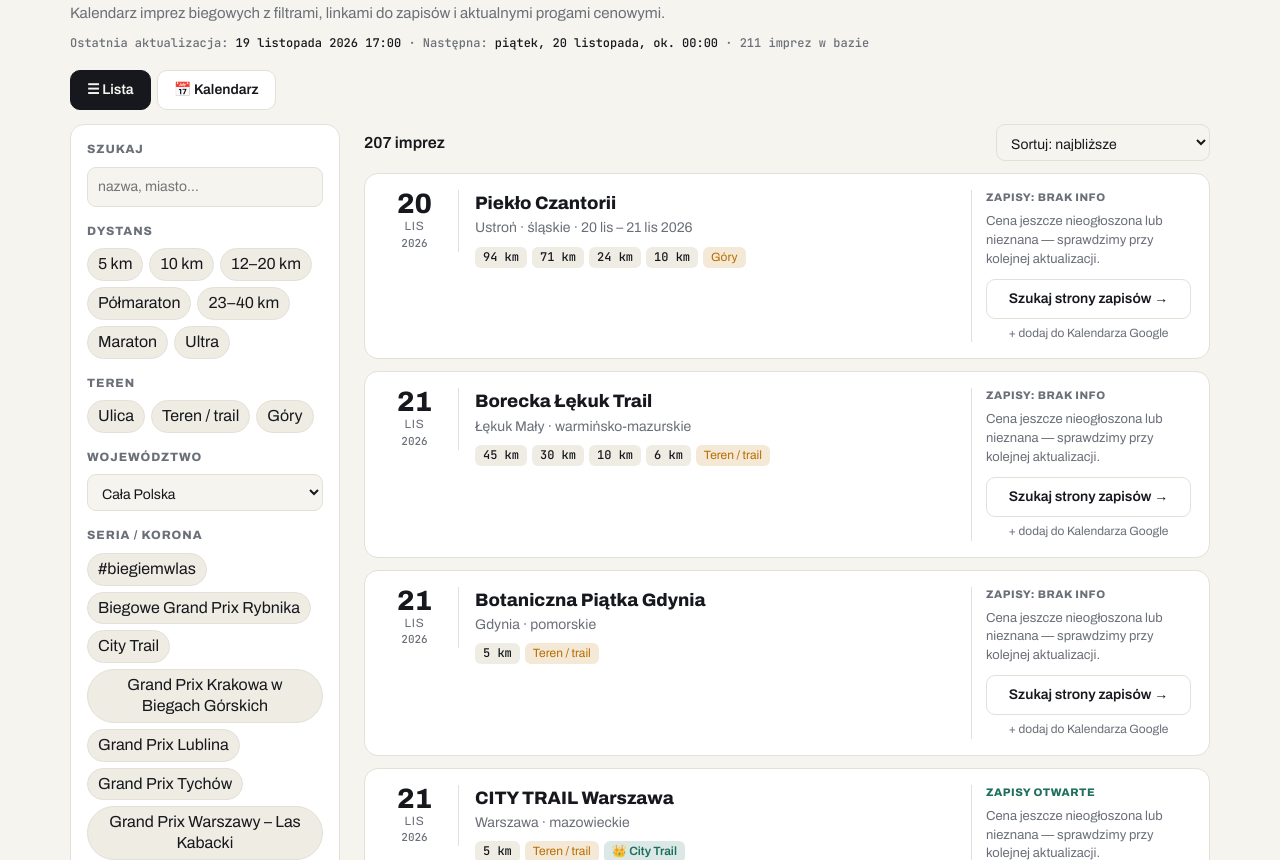
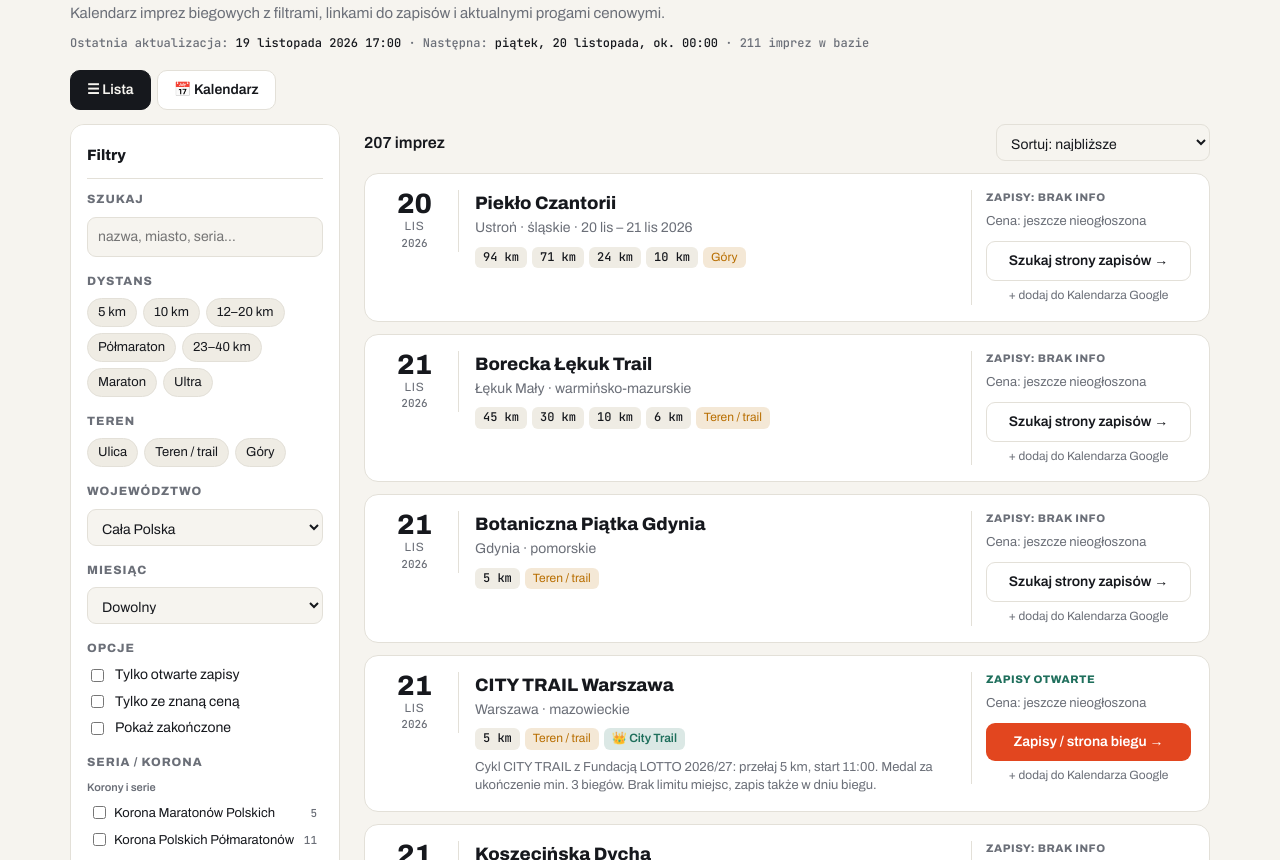
Before and after one commit to Lenny669/biegi-polska, a plain HTML site: page index.html in a window 1280 px wide. Shown: the part 92-952 px from the top of the page. Drawn offline with Linux system fonts and the light colour scheme.

Commit message:
Panel filtrów: przyklejony z własnym przewijaniem, poprawione rozmiary przycisków, serie jako pogrupowana lista z liczbą biegów, pasek aktywnych filtrów do usuwania jednym kliknięciem, krótszy tekst przy braku ceny
Co-Authored-By: Claude Opus 5.5 <noreply@anthropic.com>
Claude-Session: https://claude.ai/code/session_01RrJMCAUBkP3eBFjRLRYuZi

```diff
--- a/index.html
+++ b/index.html
@@ -23,7 +23,7 @@ h1 span{color:var(--accent)}
 .meta{font-family:"JetBrains Mono",monospace;font-size:12px;color:var(--mute);margin-top:10px}
 .wrap{max-width:1180px;margin:0 auto;padding:0 20px 60px;display:grid;grid-template-columns:270px 1fr;gap:24px}
 @media(max-width:860px){.wrap{grid-template-columns:1fr}}
-aside{position:sticky;top:12px;align-self:start;background:var(--card);border:1px solid var(--line);border-radius:14px;padding:16px}
+aside{position:sticky;top:12px;align-self:start;max-height:calc(100vh - 24px);overflow-y:auto;overscroll-behavior:contain;scrollbar-width:thin;scrollbar-color:var(--line) transparent;background:var(--card);border:1px solid var(--line);border-radius:14px;padding:14px 16px 16px}
 @media(max-width:860px){aside{position:static}}
 aside h3{font-size:12px;text-transform:uppercase;letter-spacing:.08em;color:var(--mute);margin:16px 0 8px}
 aside h3:first-of-type{margin-top:0}
@@ -32,7 +32,7 @@ input[type=search],select{width:100%;padding:9px 10px;border:1px solid var(--lin
 .chip{border:1px solid var(--line);background:var(--chip);color:var(--ink);padding:5px 10px;border-radius:999px;font-size:13px;cursor:pointer;user-select:none}
 .chip.on{background:var(--ink);color:var(--bg);border-color:var(--ink)}
 label.tg{display:flex;gap:8px;align-items:center;font-size:14px;margin-top:6px;cursor:pointer}
-.reset{margin-top:14px;width:100%;padding:8px;border-radius:9px;border:1px dashed var(--line);background:none;color:var(--mute);cursor:pointer;font:inherit}
+.reset{display:none}
 .bar{display:flex;justify-content:space-between;align-items:center;gap:12px;margin-bottom:12px;flex-wrap:wrap}
 .count{font-weight:600}
 .bar select{width:auto}
@@ -113,7 +113,24 @@ footer{max-width:1180px;margin:0 auto;padding:0 20px 40px;color:var(--mute);font
 .ftoggle{display:none;width:100%;margin-bottom:10px}
 @media(max-width:860px){.ftoggle{display:block}aside.closed>*:not(.ftoggle){display:none}}
 
-.chip{font:inherit;line-height:1.3}
+.chip{font-family:inherit;font-size:13px;line-height:1.3;white-space:nowrap;-webkit-appearance:none;appearance:none;margin:0}
+.chip:hover{border-color:var(--mute)}
+.ahead{display:flex;justify-content:space-between;align-items:center;margin:-2px 0 12px;padding-bottom:10px;border-bottom:1px solid var(--line);position:sticky;top:-14px;background:var(--card);z-index:2;padding-top:4px}
+.ahead b{font-size:15px}
+.ahead .af{font-size:12px;color:var(--accent);font-weight:600;margin-left:6px}
+.linkbtn{background:none;border:0;color:var(--mute);font:inherit;font-size:13px;cursor:pointer;padding:4px 6px;border-radius:6px}
+.linkbtn:hover{color:var(--ink);background:var(--chip)}
+.grp{font-size:11px;color:var(--mute);margin:10px 0 4px;font-weight:600}
+.grp:first-child{margin-top:0}
+.opts{display:flex;flex-direction:column;gap:1px}
+.opt{display:flex;align-items:flex-start;gap:8px;font-size:13px;line-height:1.3;padding:5px 6px;border-radius:7px;cursor:pointer}
+.opt:hover{background:var(--chip)}
+.opt input{margin:1px 0 0;accent-color:var(--accent);flex:none}
+.opt span{flex:1}
+.opt .n{flex:none;font-family:"JetBrains Mono",monospace;font-size:11px;color:var(--mute);padding-top:1px}
+.opt.on span{font-weight:600}
+input[type=checkbox]{accent-color:var(--accent)}
+@media(max-width:860px){aside{position:static;max-height:none;overflow:visible}.ahead{position:static}}
 .cyc{font:inherit}
 .t.s{background:rgba(31,111,92,.14)}
 .t.trail{background:rgba(184,110,0,.14)}
@@ -123,6 +140,11 @@ footer{max-width:1180px;margin:0 auto;padding:0 20px 40px;color:var(--mute);font
   .t.trail{background:color-mix(in srgb,var(--warn) 16%,transparent)}
   .ev.ap{background:color-mix(in srgb,var(--c) 18%,transparent)}
 }
+.activebar{display:flex;flex-wrap:wrap;gap:6px;margin:-4px 0 12px}
+.pill{display:inline-flex;align-items:center;gap:6px;font:inherit;font-size:12px;padding:4px 6px 4px 10px;border-radius:999px;border:1px solid var(--line);background:var(--card);color:var(--ink);cursor:pointer}
+.pill i{font-style:normal;color:var(--mute);font-size:14px;line-height:1}
+.pill:hover{border-color:var(--accent)}.pill:hover i{color:var(--accent)}
+.unk{font-size:13px;color:var(--mute)}
 [hidden]{display:none!important}
 </style>
 </head>
@@ -140,23 +162,23 @@ footer{max-width:1180px;margin:0 auto;padding:0 20px 40px;color:var(--mute);font
 <div class="wrap">
 <aside class="closed" id="aside">
   <button class="ib ftoggle" id="ftoggle">⚙ Pokaż filtry</button>
+  <div class="ahead"><div><b>Filtry</b><span class="af" id="af"></span></div><button type="button" class="linkbtn" id="reset">Wyczyść</button></div>
   <h3>Szukaj</h3>
-  <input type="search" id="q" placeholder="nazwa, miasto…">
+  <input type="search" id="q" placeholder="nazwa, miasto, seria…">
   <h3>Dystans</h3>
   <div class="chips" id="f-dist"></div>
   <h3>Teren</h3>
   <div class="chips" id="f-terrain"></div>
   <h3>Województwo</h3>
   <select id="f-voiv"><option value="">Cała Polska</option></select>
-  <h3>Seria / korona</h3>
-  <div class="chips" id="f-series"></div>
   <h3>Miesiąc</h3>
   <select id="f-month"><option value="">Dowolny</option></select>
   <h3>Opcje</h3>
   <label class="tg"><input type="checkbox" id="f-open"> Tylko otwarte zapisy</label>
   <label class="tg"><input type="checkbox" id="f-price"> Tylko ze znaną ceną</label>
   <label class="tg"><input type="checkbox" id="f-past"> Pokaż zakończone</label>
-  <button class="reset" id="reset">Wyczyść filtry</button>
+  <h3>Seria / korona</h3>
+  <div id="f-series"></div>
 </aside>
 
 <main>
@@ -169,6 +191,7 @@ footer{max-width:1180px;margin:0 auto;padding:0 20px 40px;color:var(--mute);font
       <option value="name">Sortuj: nazwa A–Z</option>
     </select>
   </div>
+  <div class="activebar" id="activebar" hidden></div>
   <div class="list" id="list"></div>
   <section id="calview" hidden>
     <div class="calbar">
@@ -288,7 +311,24 @@ function chips(el, items, set){
 chips($('f-dist'), DIST, state.dist);
 chips($('f-terrain'), TERR, state.terr);
 const allSeries=[...new Set(races.flatMap(r=>r.series))].sort((a,b)=>a.localeCompare(b,'pl'));
-chips($('f-series'), allSeries.map(s=>({k:s,l:s})), state.series);
+(function seriesList(){
+  const box=$('f-series'); const upcoming=r=>!isPast(r);
+  const cnt=s=>races.filter(r=>upcoming(r)&&r.series.includes(s)).length;
+  const isMain=s=>/^Korona|Złota Seria|UTMB|ITRA|Triada/.test(s);
+  const groups=[['Korony i serie',allSeries.filter(isMain)],['Cykle i Grand Prix',allSeries.filter(s=>!isMain(s))]];
+  groups.forEach(([title,list])=>{ if(!list.length) return;
+    const g=document.createElement('div'); g.className='grp'; g.textContent=title; box.appendChild(g);
+    const wrap=document.createElement('div'); wrap.className='opts'; box.appendChild(wrap);
+    list.forEach(s=>{
+      const l=document.createElement('label'); l.className='opt'; l.dataset.k=s;
+      const i=document.createElement('input'); i.type='checkbox';
+      const t=document.createElement('span'); t.textContent=s;
+      const n=document.createElement('span'); n.className='n'; n.textContent=cnt(s);
+      i.addEventListener('change',()=>{ i.checked?state.series.add(s):state.series.delete(s); l.classList.toggle('on',i.checked); render(); save(); });
+      l.append(i,t,n); wrap.appendChild(l);
+    });
+  });
+})();
 const vSel=$('f-voiv'); VOIVS.forEach(v=>vSel.add(new Option(v,v)));
 const mSel=$('f-month');
 const monthKeys=[...new Set(races.map(r=>r.date.slice(0,7)))].sort();
@@ -301,7 +341,7 @@ $('q').addEventListener('input',()=>{render();save();});
 
 function resetFilters(){
   state.dist.clear();state.terr.clear();state.series.clear();
-  document.querySelectorAll('.chip.on').forEach(c=>c.classList.remove('on'));
+  document.querySelectorAll('.chip.on,.opt.on').forEach(c=>c.classList.remove('on')); document.querySelectorAll('#f-series input').forEach(i=>i.checked=false);
   $('q').value='';vSel.value='';mSel.value='';$('f-open').checked=false;$('f-price').checked=false;$('f-past').checked=false;$('sort').value='date';
   try{localStorage.removeItem(STORE_KEY);}catch(e){}
   render();
@@ -313,7 +353,7 @@ function load(){
   let f=null; try{ f=JSON.parse(localStorage.getItem(STORE_KEY)||'null'); }catch(e){ f=null; }
   if(!f||typeof f!=='object') return;
   // przywracamy TYLKO wartości, które nadal istnieją na stronie (np. po zmianie nazwy serii)
-  const apply=(set,arr,box)=>{ if(!Array.isArray(arr)) return; arr.forEach(k=>{ const c=[...$(box).children].find(x=>x.dataset.k===k); if(c){ set.add(k); c.classList.add('on'); } }); };
+  const apply=(set,arr,box)=>{ if(!Array.isArray(arr)) return; arr.forEach(k=>{ const c=[...$(box).querySelectorAll('[data-k]')].find(x=>x.dataset.k===k); if(c){ set.add(k); c.classList.add('on'); const i=c.querySelector('input'); if(i) i.checked=true; } }); };
   apply(state.dist,f.d,'f-dist'); apply(state.terr,f.t,'f-terrain'); apply(state.series,f.s,'f-series');
   vSel.value=VOIVS.includes(f.v)?f.v:'';
   mSel.value=monthKeys.includes(f.m)?f.m:'';
@@ -367,7 +407,7 @@ function card(r){
     else priceHtml+=`<div class="until">cena końcowa</div>`;
     if(cp.next) priceHtml+=`<div class="next">potem: ${esc(cp.next.amount)} ${cur}${cp.next.until?' (do '+fmt(cp.next.until)+')':''}</div>`;
   } else {
-    priceHtml=`<div class="unk">Cena jeszcze nieogłoszona lub nieznana — sprawdzimy przy kolejnej aktualizacji.</div>`;
+    priceHtml=`<div class="unk">Cena: jeszcze nieogłoszona</div>`;
   }
   const dateRange = r.end ? `${d.getDate()} ${MONTHS[d.getMonth()]} – ${fmt(r.end)}` : '';
   const voivTxt = r.voiv.length>2?'kilka województw':r.voiv.join(', ');
@@ -395,7 +435,23 @@ function card(r){
 // ---------- widoki ----------
 let view='lista';
 const cal={y:today.getFullYear(),m:today.getMonth()};
-function updToggle(){ const a=$('aside'), n=activeCount(view==='kalendarz'); $('ftoggle').textContent=(a.classList.contains('closed')?'⚙ Pokaż filtry':'⚙ Ukryj filtry')+(n?' ('+n+' aktywne)':''); }
+function renderActive(){
+  const cal=view==='kalendarz', items=[];
+  const lab=(arr,k)=>(arr.find(x=>x.k===k)||{l:k}).l;
+  state.dist.forEach(k=>items.push([lab(DIST,k),()=>{state.dist.delete(k);$('f-dist').querySelector(`[data-k="${k}"]`).classList.remove('on');}]));
+  state.terr.forEach(k=>items.push([lab(TERR,k),()=>{state.terr.delete(k);$('f-terrain').querySelector(`[data-k="${k}"]`).classList.remove('on');}]));
+  state.series.forEach(k=>items.push([k,()=>{state.series.delete(k);const c=[...$('f-series').querySelectorAll('[data-k]')].find(x=>x.dataset.k===k);if(c){c.classList.remove('on');c.querySelector('input').checked=false;}}]));
+  if($('q').value.trim()) items.push(['„'+$('q').value.trim()+'”',()=>{$('q').value='';}]);
+  if(vSel.value) items.push([vSel.value,()=>{vSel.value='';}]);
+  if(!cal&&mSel.value) items.push([mSel.options[mSel.selectedIndex].text,()=>{mSel.value='';}]);
+  if($('f-open').checked) items.push(['otwarte zapisy',()=>{$('f-open').checked=false;}]);
+  if($('f-price').checked) items.push(['ze znaną ceną',()=>{$('f-price').checked=false;}]);
+  const bar=$('activebar'); bar.hidden=!items.length; bar.innerHTML='';
+  items.forEach(([t,fn])=>{ const b=document.createElement('button'); b.type='button'; b.className='pill'; b.textContent=t; const x=document.createElement('i'); x.textContent='×'; b.appendChild(x);
+    b.onclick=()=>{ fn(); render(); save(); }; bar.appendChild(b); });
+  if(items.length>1){ const b=document.createElement('button'); b.type='button'; b.className='pill'; b.dataset.reset=''; b.textContent='Wyczyść wszystko'; bar.appendChild(b); }
+}
+function updToggle(){ renderActive(); const a=$('aside'), n=activeCount(view==='kalendarz'); $('af').textContent=n?'('+n+')':''; $('reset').style.visibility=n?'visible':'hidden'; $('ftoggle').textContent=(a.classList.contains('closed')?'⚙ Pokaż filtry':'⚙ Ukryj filtry')+(n?' ('+n+' aktywne)':''); }
 function render(){ try{ view==='kalendarz'?renderCal():renderList(); updToggle(); }catch(e){ console.error(e); showError('Wystąpił błąd podczas wyświetlania. Kliknij „Wyczyść filtry” albo odśwież stronę.'); } }
 function setView(v){
   view=(v==='kalendarz')?'kalendarz':'lista';
@@ -435,7 +491,7 @@ function renderCal(){
   rs.filter(r=>!isCycle(r)).forEach(r=>{ const s=pd(r.date), e=pd(r.end||r.date); for(let d=new Date(s); d<=e; d.setDate(d.getDate()+1)){ (byDay[iso(d)]=byDay[iso(d)]||[]).push(r);} });
   const inMonth=rs.filter(r=>!isCycle(r)).filter(r=>pd(r.date)<=last && pd(r.end||r.date)>=first);
   const n=activeCount(true);
-  $('c-count').innerHTML=esc(inMonth.length+' '+plural(inMonth.length)+' w tym miesiącu'+(cyc.length?' + '+cyc.length+' cykl'+(cyc.length>1?'e':''):''))+(n?` · <button type="button" class="ib" data-reset style="padding:3px 8px;font-size:12px">filtry: ${n} ✕</button>`:'');
+  $('c-count').innerHTML=esc(inMonth.length+' '+plural(inMonth.length)+' w tym miesiącu'+(cyc.length?' + '+cyc.length+' cykl'+(cyc.length>1?'e':''):''))+'';
   let html='';
   for(let d=new Date(start); d<=end; d.setDate(d.getDate()+1)){
     const k=iso(d), evs=(byDay[k]||[]).slice().sort((a,b)=>b.maxDist-a.maxDist);
@@ -462,7 +518,7 @@ function renderList(){
   const cmp=(x,y)=>x===y?0:(x<y?-1:1);
   rs.sort((a,b)=> so==='name'?a.name.localeCompare(b.name,'pl') : so==='deadline'?(cmp(dl(a),dl(b))||cmp(+pd(a.date),+pd(b.date))) : so==='price'?(cmp(pr(a),pr(b))||cmp(+pd(a.date),+pd(b.date))) : cmp(+pd(a.date),+pd(b.date)));
   const n=activeCount(false);
-  $('count').innerHTML=esc(rs.length+' '+plural(rs.length))+(n?` · <button type="button" class="ib" data-reset style="padding:3px 8px;font-size:12px">aktywne filtry: ${n} ✕</button>`:'');
+  $('count').textContent=rs.length+' '+plural(rs.length);
   $('list').innerHTML = rs.length? rs.map(card).join('') : emptyHtml('Brak biegów dla wybranych filtrów.',false);
 }
 
```
